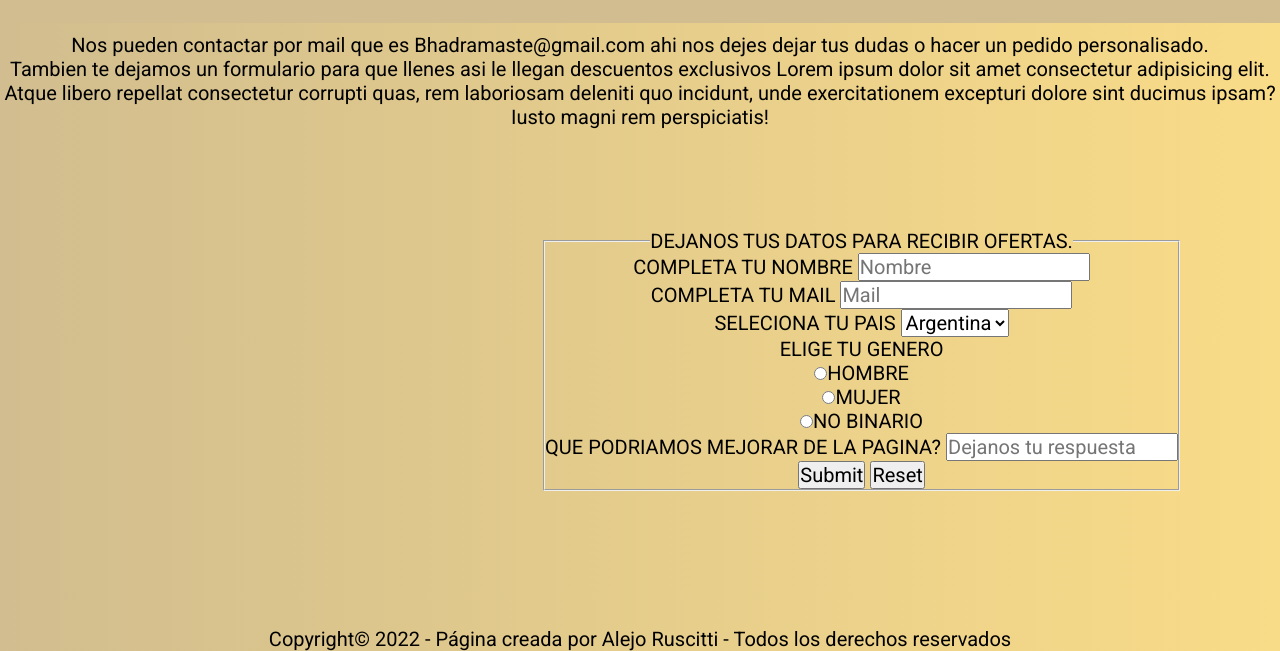
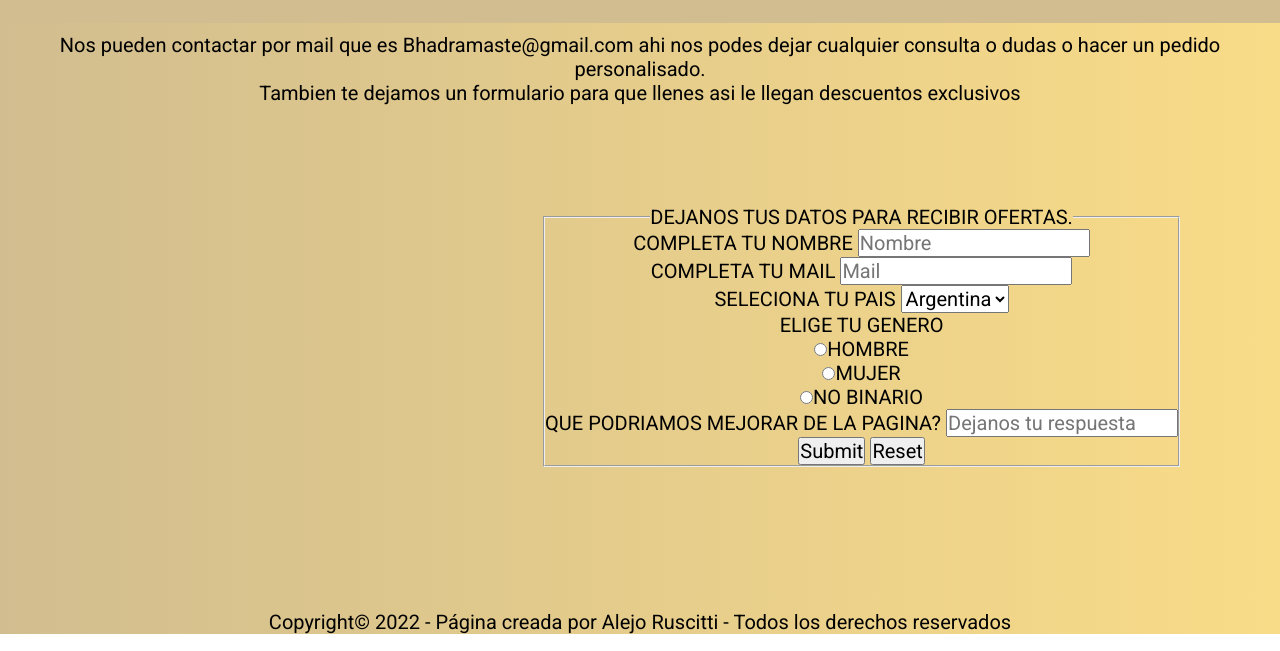
Before and after one commit to alejoruscitti/Bhadramaste, a website: page pages/contactanos.html in a window 1280 px wide. Shown: the part 166-817 px from the top of the page. Drawn offline with Linux system fonts and the light colour scheme.

Commit message:
modificacion en contactanos

```diff
--- a/pages/contactanos.html
+++ b/pages/contactanos.html
@@ -33,8 +33,8 @@
     <!--Main-->
     <main class="mainContactos">
         <div class="contactosParrafos">
-            <p class="contactosParrafos">Nos pueden contactar por mail que es Bhadramaste@gmail.com ahi nos dejes dejar tus dudas o hacer un pedido personalisado.</p>
-            <p>Tambien te dejamos un formulario para que llenes asi le llegan descuentos exclusivos Lorem ipsum dolor sit amet consectetur adipisicing elit. Atque libero repellat consectetur corrupti quas, rem laboriosam deleniti quo incidunt, unde exercitationem excepturi dolore sint ducimus ipsam? Iusto magni rem perspiciatis!</p>
+            <p class="contactosParrafos">Nos pueden contactar por mail que es Bhadramaste@gmail.com ahi nos podes dejar cualquier consulta o dudas o hacer un pedido personalisado.</p>
+            <p>Tambien te dejamos un formulario para que llenes asi le llegan descuentos exclusivos</p>
         </div>
         <!--Formulario-->
         <form action="" class="formulario">
```
